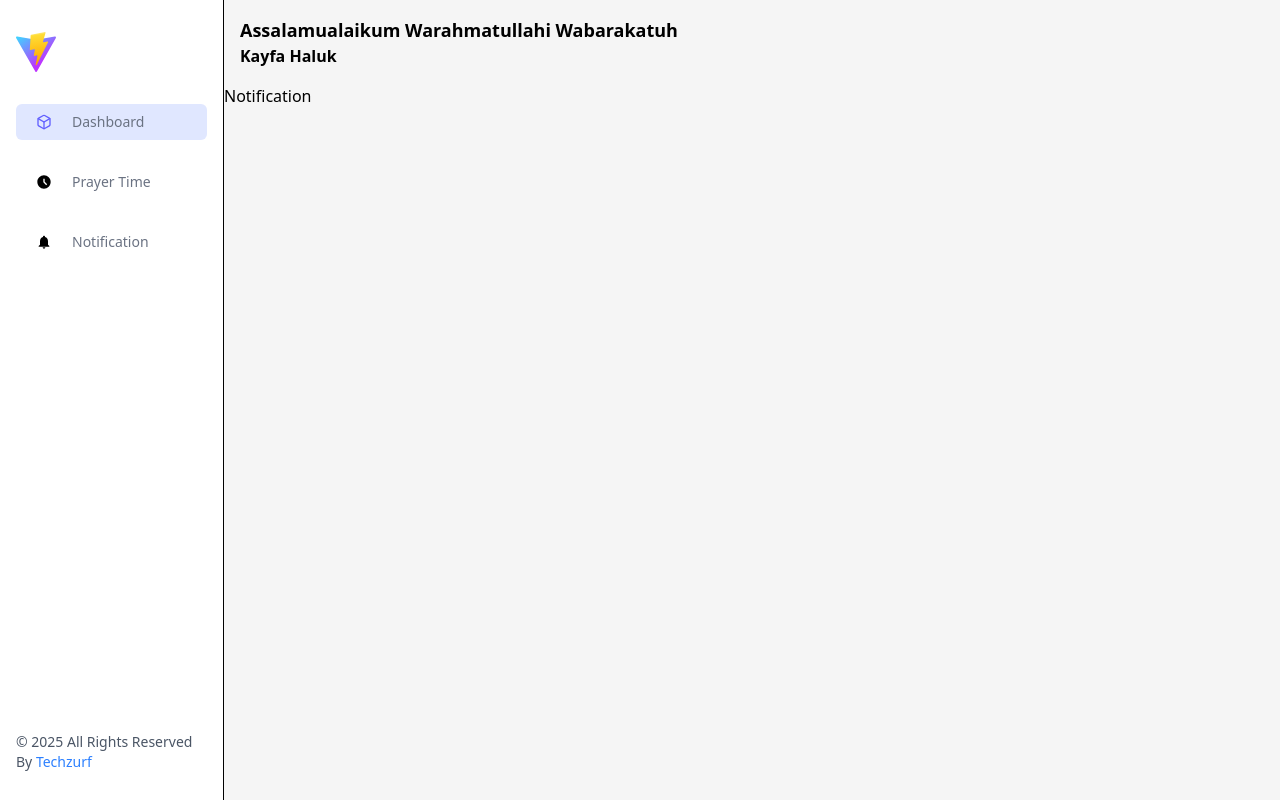
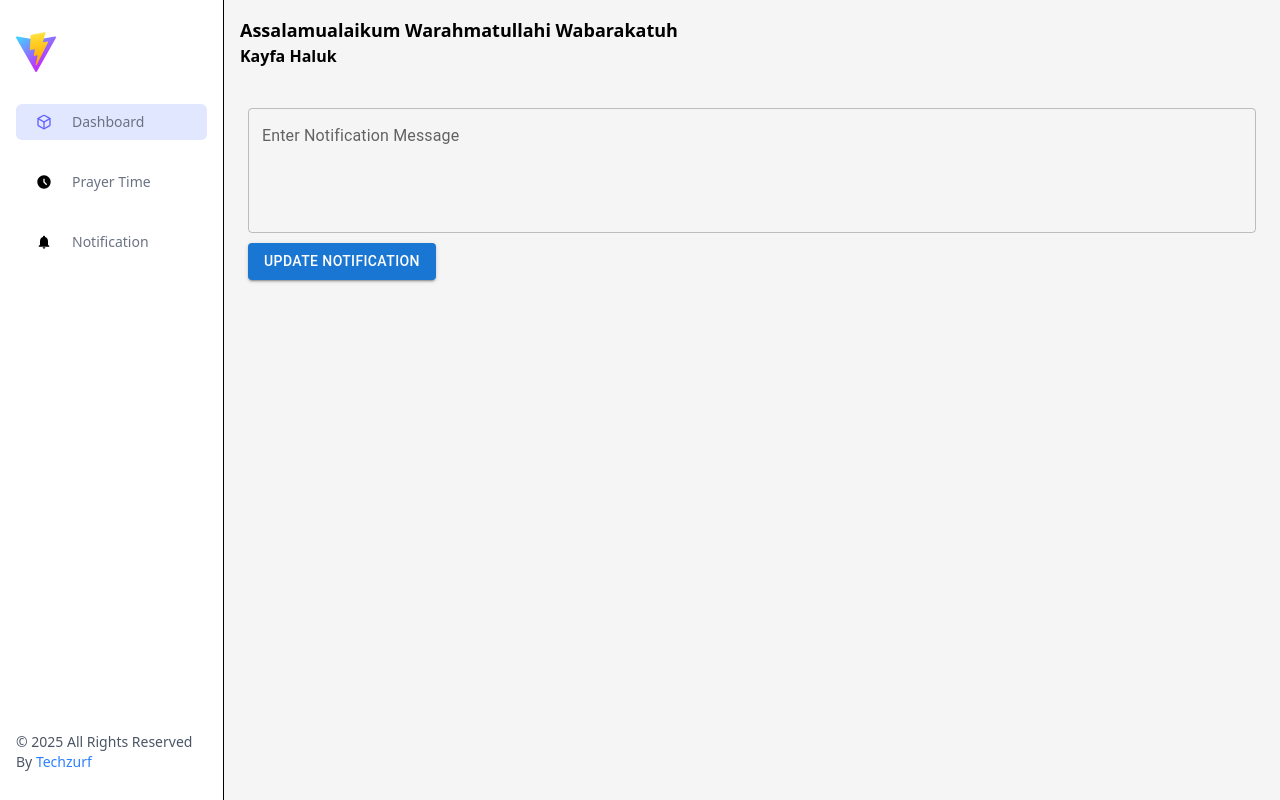
Before and after one commit to moFazil/panel, a React (Vite) app: page /notification in a window 1280 px wide. Built offline with nearby package versions, Linux system fonts and the light colour scheme.

Commit message:
Notification Updated

```diff
--- a/src/pages/Notification.jsx
+++ b/src/pages/Notification.jsx
@@ -1,8 +1,35 @@
+import { useState } from 'react';
+import { TextField, Button } from '@mui/material';
 
 const Notification = () => {
+  const [message, setMessage] = useState('');
+
+  const handleUpdateNotification = () => {
+    // Logic to handle the update, e.g., sending the message to an API or updating state
+    console.log('Notification Updated:', message);
+  };
+
   return (
-    <div>Notification</div>
-  )
+    <div className='p-4 md:p-6'>
+      <TextField
+        label="Enter Notification Message"
+        variant="outlined"
+        fullWidth
+        multiline
+        rows={4}
+        value={message}
+        onChange={(e) => setMessage(e.target.value)}
+      />
+      <Button
+        variant="contained"
+        color="primary"
+        onClick={handleUpdateNotification}
+        style={{ marginTop: '10px' }}
+      >
+        Update Notification
+      </Button>
+    </div>
+  );
 }
 
-export default Notification
+export default Notification;
```
